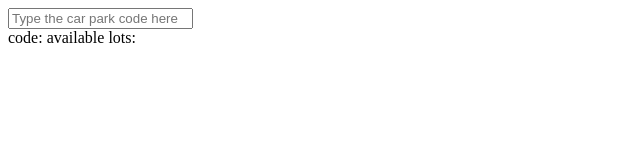
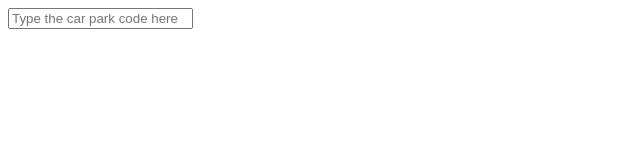
Before and after one commit to alvintfl/ParkNow, a React (Create React App) app in the folder client/: page / in a window 1280 px wide. Shown: the top 160 px of the page, without its empty margins (0-640 px from the left). Built offline with nearby package versions, Linux system fonts and the light colour scheme.

Commit message:
Update search bar to search by area instead of code

```diff
--- a/client/src/App.js
+++ b/client/src/App.js
@@ -4,17 +4,25 @@ import SearchBar from './components/SearchBar'
 import carParkService from './services/carPark'
 
 const App = () => {
-  const [carPark, setCarPark] = useState({})
+  const [carParks, setCarParks] = useState([])
+  const [hasSearch, setHasSearch] = useState(false)
 
   const getCarPark = async (code) => {
-    const gottenCarPark = await carParkService.get(code)
-    setCarPark(gottenCarPark)
+    const gottenCarParks = await carParkService.get(code)
+    setCarParks(gottenCarParks)
+    setHasSearch(true)
   }
 
   return (
     <div>
       <SearchBar getCarPark={getCarPark}/>
-      <CarPark carPark={carPark}/>
+      {
+        carParks?.length
+          ? carParks.map(carPark => <CarPark key={carPark.id} carPark={carPark}/>)
+          : hasSearch
+            ? <CarPark />
+            : <></>
+      }
     </div>
   )
 }
--- a/client/src/components/CarPark.js
+++ b/client/src/components/CarPark.js
@@ -7,11 +7,11 @@ const CarPark = ({ carPark }) => {
     )
   }
 
-  const { id, availableLots } = carPark
+  const { development, availableLots } = carPark
   return (
     <div>
-      code: {id}
-      available lots: {availableLots}
+      <span> Location: {development} </span>
+      <span> Lots Available: {availableLots} </span>
     </div>
   )
 }
```
Also changed, not shown: 2 other files (tests, documents, lock files or other folders).
